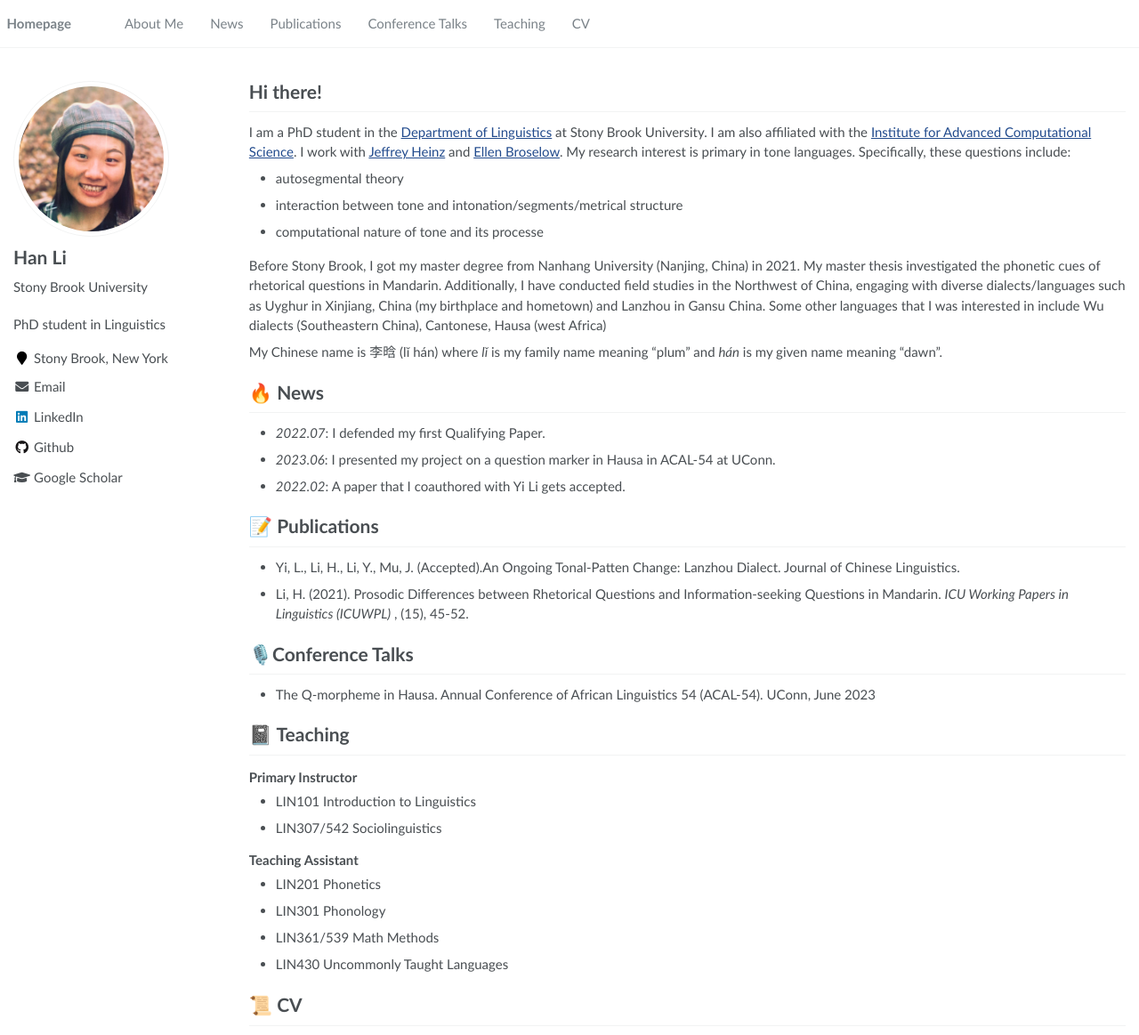
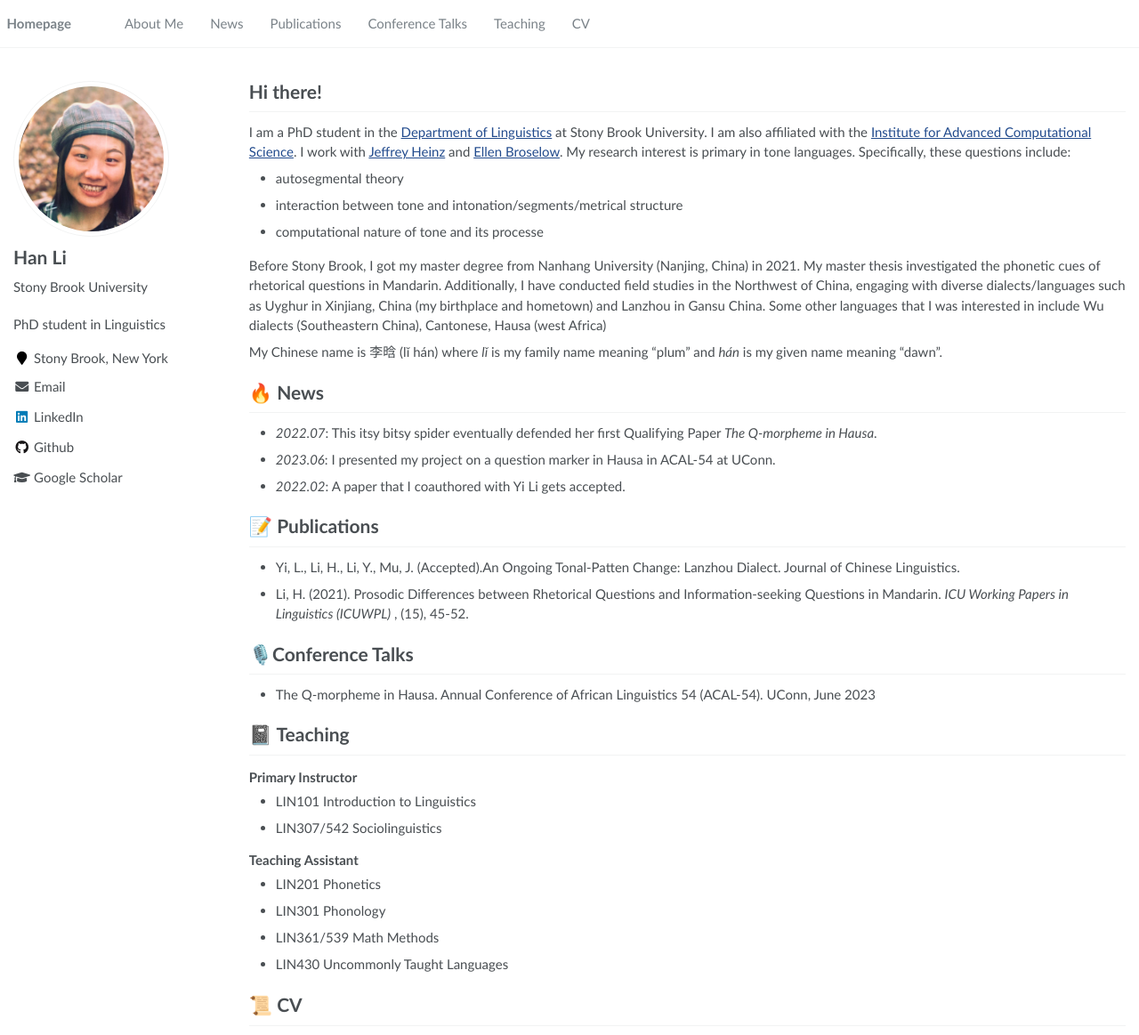
Before and after one commit to lihan829/lihan829.github.io, a Jekyll site: the page built from _pages/about.md, in a window 1280 px wide and 1163 px high. Shown: the whole window at 89% size. Built offline with Jekyll 4.4.1, drawn with Linux system fonts in a browser that asks for light colours.

Commit message:
Update about.md

```diff
--- a/_pages/about.md
+++ b/_pages/about.md
@@ -30,7 +30,7 @@
 
 # 🔥 News
 
-- *2022.07*: I defended my first Qualifying Paper.
+- *2022.07*: This itsy bitsy spider eventually defended her first Qualifying Paper *The Q-morpheme in Hausa*.
 - *2023.06*: I presented my project on a question marker in Hausa in ACAL-54 at UConn.
 - *2022.02*: A paper that I coauthored with Yi Li gets accepted.
 
```
